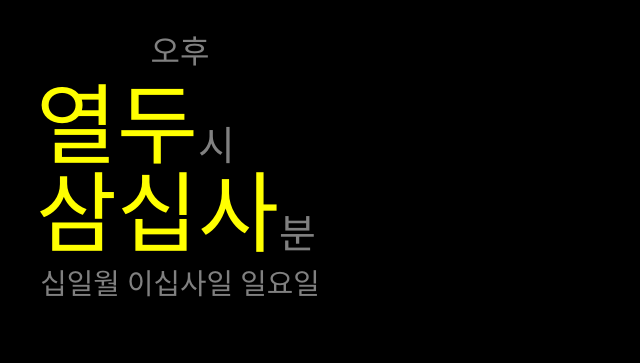
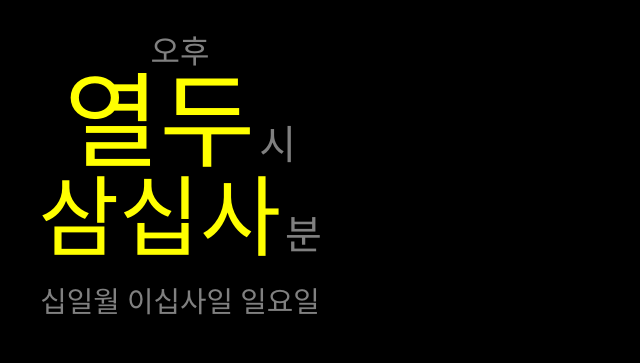
Before and after one commit to suapapa/tizen_wearable_hangulwatch, a plain HTML site: page index.html in a window 1280 px wide. Shown: the whole page, without its empty margins (0-640 px from the left). Drawn offline with Linux system fonts and the light colour scheme.

Commit message:
use span to align single lines

```diff
--- a/css/style.css
+++ b/css/style.css
@@ -2,6 +2,11 @@ body {
   width: 100%;
   height: 100%;
   background-color: black;
+  z-index: 10;
+}
+
+svg {
+  z-index: 20;
 }
 
 #watchface {
@@ -34,13 +39,22 @@ body {
   color: gray;
 }
 
+#ampm-str {
+  position: absolute;
+  top: 10%;
+  width: 100%;
+  text-align: center;
+  font-size: 200%;
+}
+
 #time {
   position: absolute;
   width: 80%;
   height: 70%;
-  top: 10%;
+  top: 20%;
   left: 10%;
   visibility: visible;
+  text-align: center;
   /* border: 3px solid green; */
 }
 
@@ -56,39 +70,30 @@ body {
 }
 
 #h-str {
-  font-size: 550%;
-  float: left;
+  font-size: 650%;
   /* border: 2px solid yellow; */
 }
 
 #h-suffix {
   font-size: 250%;
-  float: left;
   padding-top: 15%;
 }
 
 #m-str {
   font-size: 550%;
-  float: left;
+
 }
 
 #m-suffix {
   font-size: 250%;
-  float: left;
   padding-top: 15%;
-}
-
-#ampm-str {
-  font-size: 200%;
-  text-align: center;
-  /* border: 3px solid red; */
 }
 
 #date-str {
   position: absolute;
   height: 15%;
   width: 100%;
-  top: 75%;
+  top: 80%;
   /* border: 3px solid red; */
   /* left: 10%; */
   font-size: 180%;
--- a/index.html
+++ b/index.html
@@ -15,14 +15,16 @@
         자정
       </div>
 
+      <div id='ampm-str' class=minor>오후</div>
       <div id='time'>
-        <div id='ampm-str' class=minor>오후</div>
-        <br />
-        <div id='h-str' class='major'>열두</div>
-        <div id='h-suffix' class='minor'>시</div>
-        <br />
-        <div id='m-str' class='major'>삼십사</div>
-        <div id='m-suffix' class='minor'>분</div>
+        <div id=time-h>
+          <span id='h-str' class='major'>열두</span>
+          <span id='h-suffix' class='minor'>시</span>
+        </div>
+        <div id=time-m>
+          <span id='m-str' class='major'>삼십사</span>
+          <span id='m-suffix' class='minor'>분</span>
+        </div>
       </div>
 
       <div id='date-str' class='minor'>
@@ -30,6 +32,8 @@
       </div>
     </div>
 
+    <!-- <svg> <circle cx='180px' cy='180px' r='250px' stroke='green' fill='green'/> </svg> -->
+
     <script src="js/app.js"></script>
   </body>
 
```
